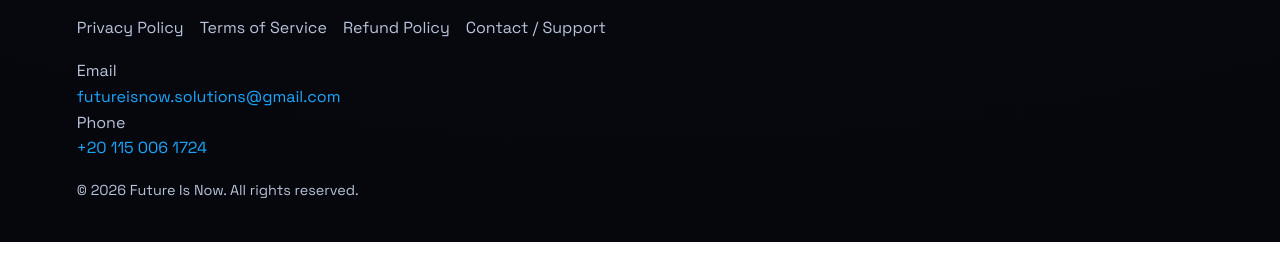
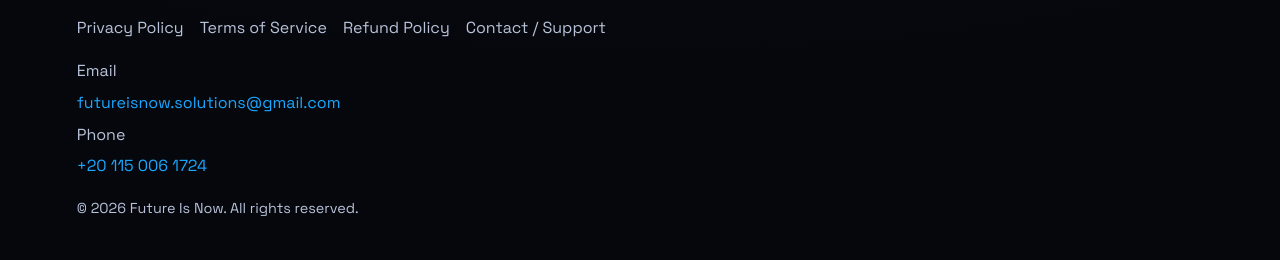
Before and after one commit to Ramez2010/Future-Is-Now-Website, a plain HTML site: page index.html in a window 1280 px wide. Shown: the part 2435-2695 px from the top of the page. Drawn offline with Linux system fonts and the light colour scheme.

Commit message:
Tweak footer contact layout

```diff
--- a/styles.css
+++ b/styles.css
@@ -683,6 +683,9 @@ textarea:focus,
 
 .footer-contact {
   color: var(--muted);
+  display: flex;
+  flex-direction: column;
+  gap: 6px;
 }
 
 .footer-contact a {
```
